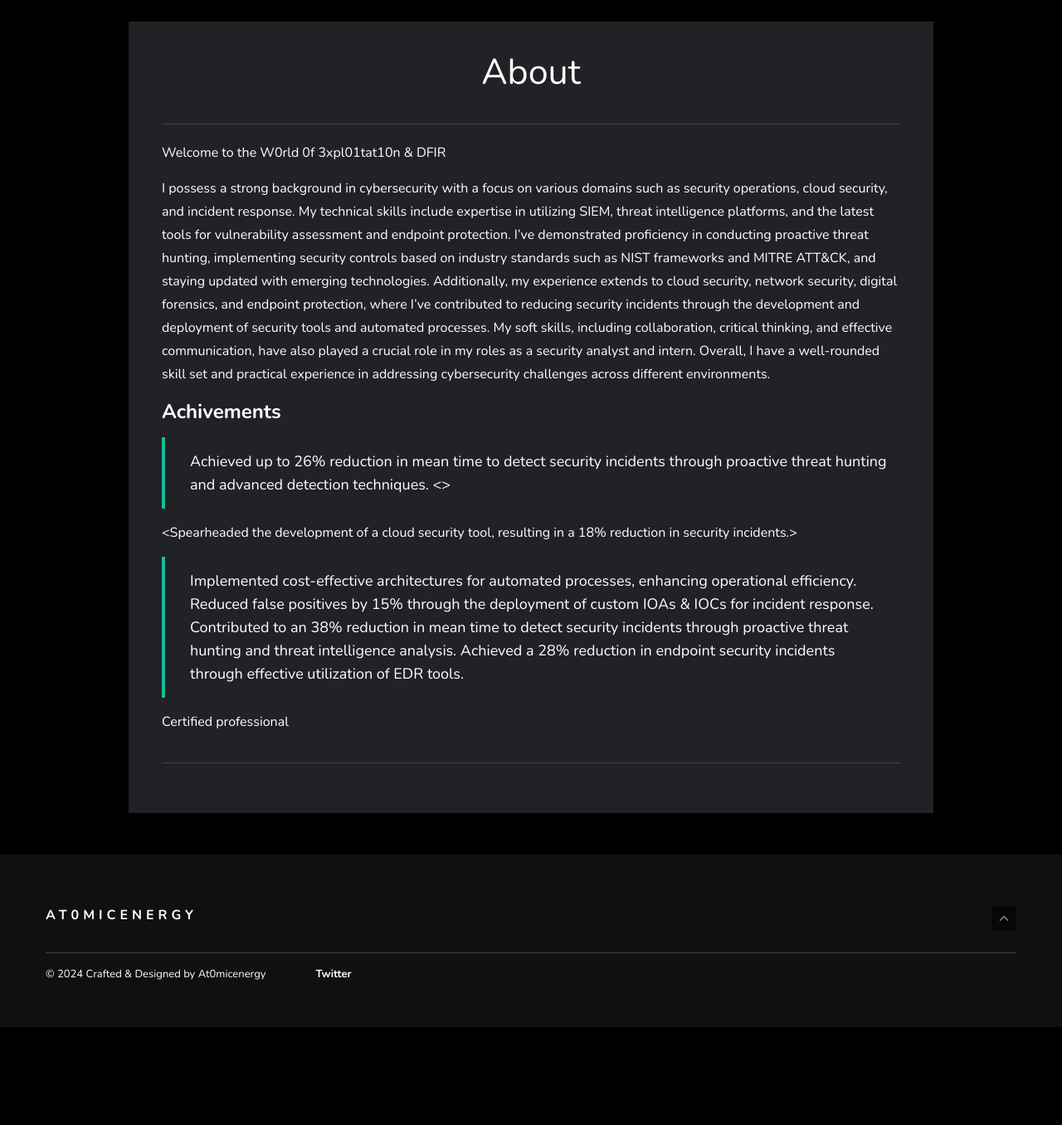
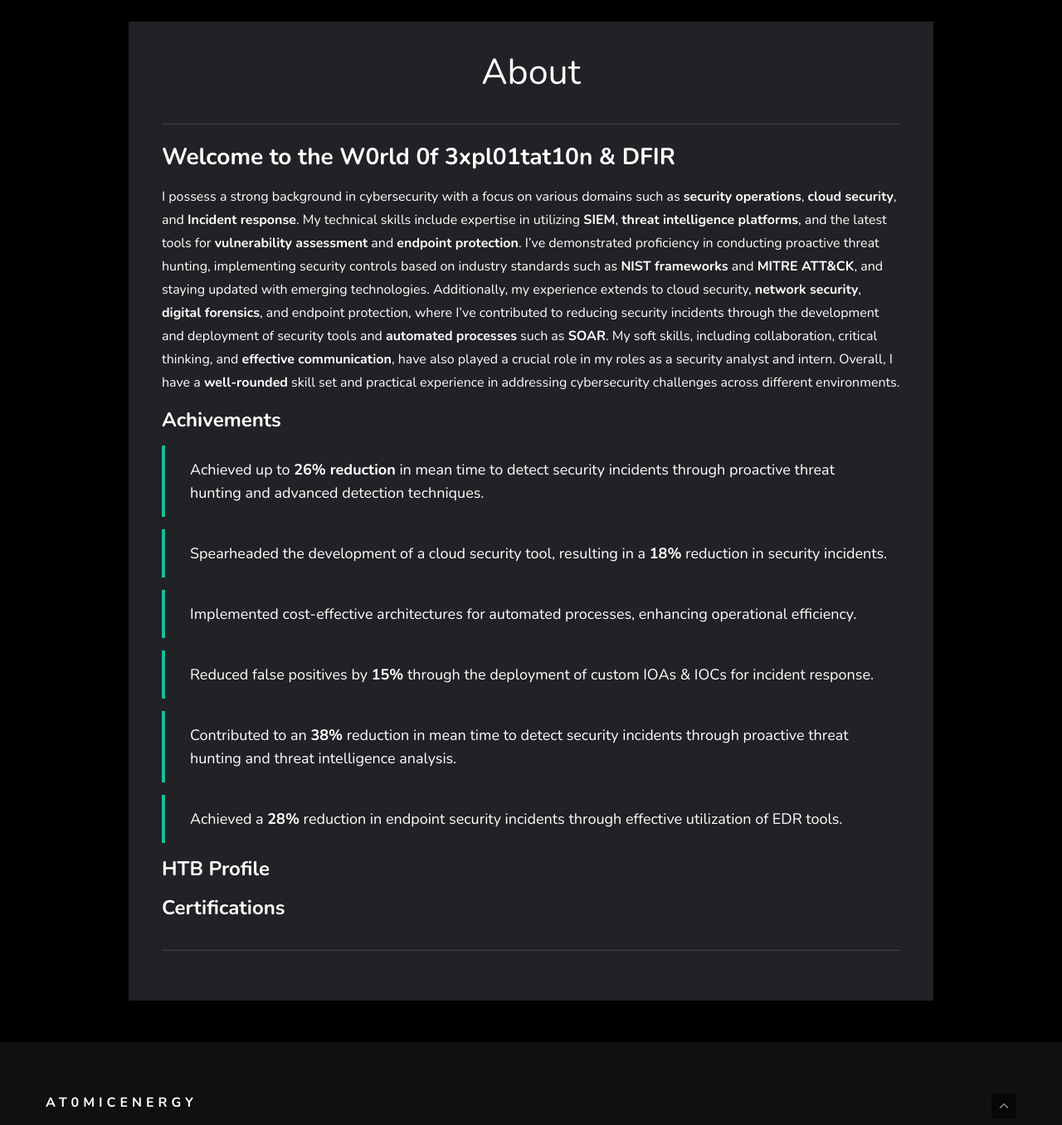
Before and after one commit to At0micenergy/Blog, a Jekyll site: the page built from _pages/about.md, in a window 1280 px wide and 1400 px high, scrolled down 655 px, cut to the strip 44-1400 px from the top of the window. Shown: the whole strip at 83% size. Built offline with Jekyll 4.4.1, drawn with Linux system fonts in a browser that asks for light colours; nearby versions of some CDN libraries; a script that is not in the unit is left out; before the commit the page ends 1937 px from its top, so only the background shows below that.

Commit message:
About
Update on about section

```diff
--- a/_pages/about.md
+++ b/_pages/about.md
@@ -5,23 +5,30 @@ image: At0micenergy.jpg
 permalink: /about/
 ---
 
-Welcome to the W0rld 0f 3xpl01tat10n & DFIR
+## Welcome to the W0rld 0f 3xpl01tat10n & DFIR
 
-I possess a strong background in cybersecurity with a focus on various domains such as security operations, cloud security, and incident response. My technical skills include expertise in utilizing SIEM, threat intelligence platforms, and the latest tools for vulnerability assessment and endpoint protection. I've demonstrated proficiency in conducting proactive threat hunting, implementing security controls based on industry standards such as NIST frameworks and MITRE ATT&CK, and staying updated with emerging technologies. Additionally, my experience extends to cloud security, network security, digital forensics, and endpoint protection, where I've contributed to reducing security incidents through the development and deployment of security tools and automated processes. My soft skills, including collaboration, critical thinking, and effective communication, have also played a crucial role in my roles as a security analyst and intern. Overall, I have a well-rounded skill set and practical experience in addressing cybersecurity challenges across different environments.
+I possess a strong background in cybersecurity with a focus on various domains such as **security operations**, **cloud security**, and **Incident response**. My technical skills include expertise in utilizing **SIEM**, **threat intelligence platforms**, and the latest tools for **vulnerability assessment** and **endpoint protection**. I've demonstrated proficiency in conducting proactive threat hunting, implementing security controls based on industry standards such as **NIST frameworks** and **MITRE ATT&CK**, and staying updated with emerging technologies. Additionally, my experience extends to cloud security, **network security**, **digital forensics**, and endpoint protection, where I've contributed to reducing security incidents through the development and deployment of security tools and **automated processes** such as **SOAR**. My soft skills, including collaboration, critical thinking, and **effective communication**, have also played a crucial role in my roles as a security analyst and intern. Overall, I have a **well-rounded** skill set and practical experience in addressing cybersecurity challenges across different environments.
 
 ### Achivements
 
-> Achieved up to 26% reduction in mean time to detect security incidents through proactive threat hunting and advanced detection techniques. <>
-<Spearheaded the development of a cloud security tool, resulting in a 18% reduction in security incidents.>
+> Achieved up to **26% reduction** in mean time to detect security incidents through proactive threat hunting and advanced detection techniques.
+
+> Spearheaded the development of a cloud security tool, resulting in a **18%** reduction in security incidents.
+
 > Implemented cost-effective architectures for automated processes, enhancing operational efficiency.
-> Reduced false positives by 15% through the deployment of custom IOAs & IOCs for incident response.
-> Contributed to an 38% reduction in mean time to detect security incidents through proactive threat hunting and threat intelligence analysis.
-> Achieved a 28% reduction in endpoint security incidents through effective utilization of EDR tools.
+
+> Reduced false positives by **15%** through the deployment of custom IOAs & IOCs for incident response.
+
+> Contributed to an **38%** reduction in mean time to detect security incidents through proactive threat hunting and threat intelligence analysis.
+
+> Achieved a **28%** reduction in endpoint security incidents through effective utilization of EDR tools.
+
+### HTB Profile
 
 <script src="https://www.hackthebox.eu/badge/427574"></script>
 
 
-Certified professional
+### Certifications
 
 <script type="text/javascript" async src="//cdn.credly.com/assets/utilities/embed.js"
     data-iframe-width="150"
```
